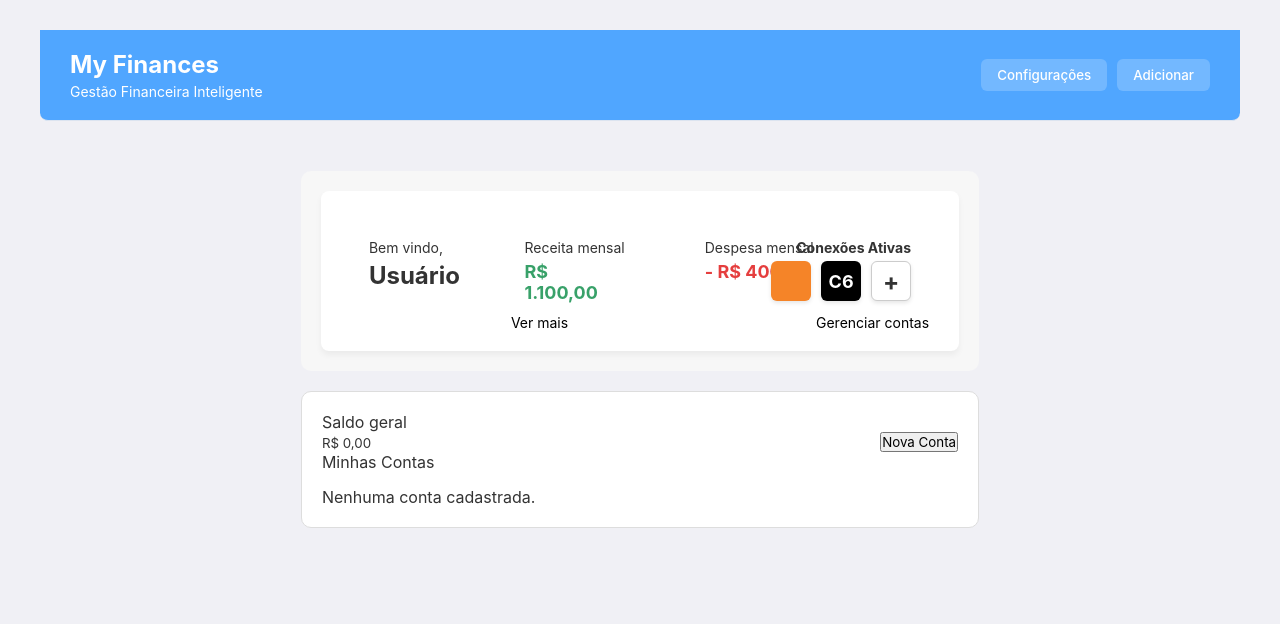
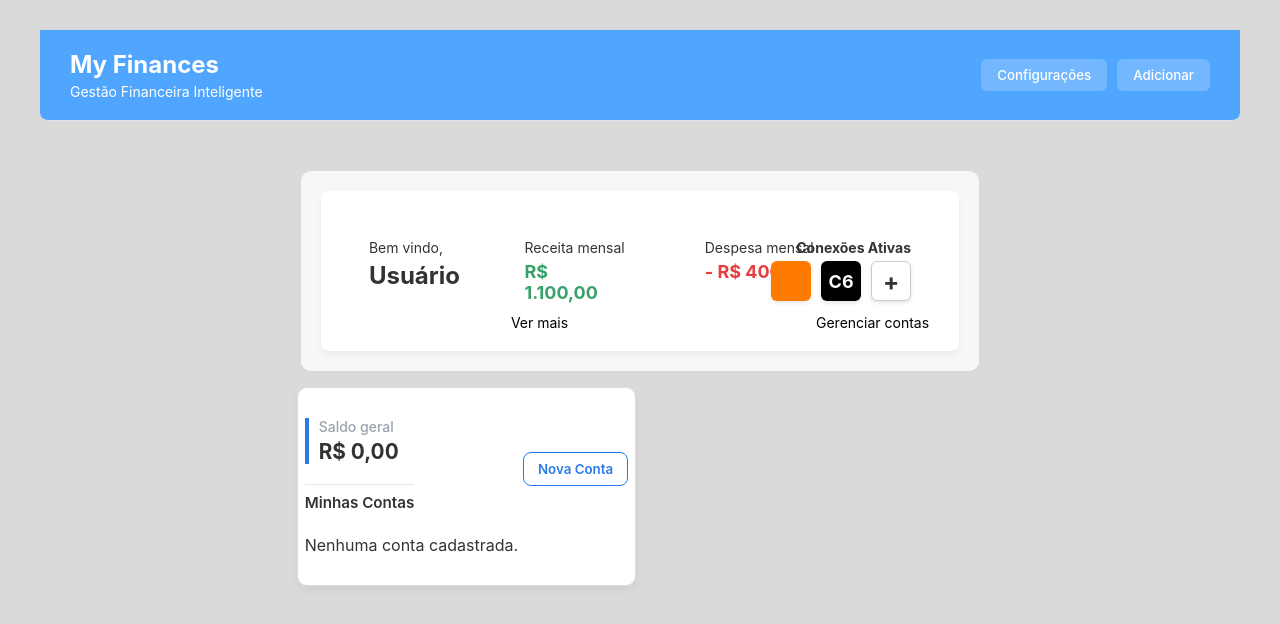
Before and after one commit to andre8756/cedup, a React (Vite) app in the folder Front-End/: page / in a window 1280 px wide. Shown: the top 624 px of the page. Built offline with nearby package versions, Linux system fonts and the light colour scheme.

Commit message:
Update Conta.css

```diff
--- a/Front-End/src/pages/Conta/Conta.css
+++ b/Front-End/src/pages/Conta/Conta.css
@@ -7,7 +7,7 @@
 }
 
 body {
-  background-color: #f0f0f5;
+  background-color: #dadada;
   color: #333;
 }
 
@@ -191,44 +191,222 @@ body {
 /* Accounts */
 .accounts {
   background-color: #fff;
-  padding: 20px;
+  max-width: 600px;
+  padding: 100px ;
   border-radius: 10px;
   border: 1px solid #ddd;
 }
 
+
+.accounts button{
+  border: 1px solid #ccc;
+  padding: 8px 16px;
+  border-radius: 6px;
+  background-color: #fff;
+}
+
+.Saldo-geral p {
+  color: #9ca3af;
+  font-weight: 500;
+  margin-bottom: 4px;
+}
+
+.saldo-geral h3 {
+  color: #000;
+  font-size: 22px;
+  font-weight: 700;
+  margin: 5px 0 0 0;
+}
+
+.saldo-geral::after {
+  content: "";
+  display: block;
+  margin-top: 10px;
+  border-bottom: 1px solid #ddd; /* linha divisória */
+}
+
+.saldo-geral {
+  background-color: #fff;
+  border-radius: 10px;
+  padding: 20px 25px;
+  box-shadow: 0 2px 6px rgba(0, 0, 0, 0.05);
+  font-family: Arial, sans-serif;
+  position: relative;
+  border-left: 4px solid #2c7be5; /* barrinha azul */
+}
+
+.section-title {
+  font-weight: 600;
+  font-size: 0.95rem;
+  color: #333;
+  margin-top: 10px;
+  margin-bottom: 10px;
+  display: block;
+  border-top: 1px solid #e5e7eb;
+  padding-top: 8px;
+}
+
+.accounts {
+  background-color: #fff;
+  max-width: 50%;
+  padding: 30px 1%;
+  border-radius: 10px;
+  border: 1px solid #ddd;
+  box-shadow: 0 4px 8px rgba(0, 0, 0, 0.05);
+  margin: -4px;
+  display: flex;
+  flex-direction: column;
+  gap: 15px;
+}
+
+/* Cabeçalho da seção */
 .accounts-header {
   display: flex;
   justify-content: space-between;
   align-items: center;
-  margin-bottom: 15px;
 }
 
+.left-side {
+  display: flex;
+  flex-direction: column;
+}
+
+/* Bloco de saldo geral */
+.Saldo-geral {
+  border-left: 4px solid #2c7be5;
+  padding-left: 10px;
+  margin-bottom: 10px;
+}
+
+.Saldo-geral p {
+  color: #9ca3af;
+  font-weight: 500;
+  font-size: 14px;
+  margin-bottom: 4px;
+}
+
+.Saldo-geral h3 {
+  color: #000;
+  font-size: 22px;
+  font-weight: 700;
+  margin: 0;
+}
+
+/* Botão de adicionar conta */
+.accounts-header button {
+  border: 1px solid #2c7be5;
+  background-color: #fff;
+  color: #2c7be5;
+  font-weight: 600;
+  padding: 8px 14px;
+  border-radius: 8px;
+  cursor: pointer;
+  transition: all 0.2s ease-in-out;
+}
+
+.accounts-header button:hover {
+  background-color: #2c7be5;
+  color: #fff;
+}
+
+/* Título das contas */
+.section-title {
+  font-weight: 600;
+  font-size: 0.95rem;
+  color: #333;
+  margin-top: 10px;
+  margin-bottom: 8px;
+  border-top: 1px solid #e5e7eb;
+  padding-top: 8px;
+}
+
+/* Cards de contas */
 .account-cards {
   display: flex;
   flex-direction: column;
   gap: 12px;
+  max-height: 320px; /* define altura máxima */
+  overflow-y: auto; /* adiciona scroll se tiver muitas contas */
+  padding-right: 5px;
 }
 
 .account-card {
+  background-color: #fff;
+  border-radius: 10px;
+  padding: 12px 16px;
+  display: flex;
+  align-items: center;
+  justify-content: space-between;
+  box-shadow: 0 2px 5px rgba(0,0,0,0.05);
+  transition: transform 0.2s, box-shadow 0.2s;
+}
+
+.account-card:hover {
+  transform: translateY(-2px);
+  box-shadow: 0 4px 10px rgba(0,0,0,0.08);
+}
+
+.account-info {
+  display: flex;
+  align-items: center;
+  gap: 10px;
+}
+
+.account-info strong {
+  font-weight: 600;
+  color: #111;
+}
+
+.account-card small {
+  display: block;
+  font-size: 0.8rem;
+  color: #0055ff;
+}
+
+/* Scroll estilizado */
+.account-cards::-webkit-scrollbar {
+  width: 6px;
+}
+
+.account-cards::-webkit-scrollbar-thumb {
+  background-color: #c5c5c5;
+  border-radius: 10px;
+}
+
+.account-cards::-webkit-scrollbar-thumb:hover {
+  background-color: #999;
+}
+
+
+
+.icon-orange { background-color: #ff7a00; }
+.icon-black { background-color: #000; }
+.icon-blue  { background-color: #007bff; }
+
+.available-balance {
+  font-weight: 700;
+  color: #111;
+}
+
+.saldo-total {
   display: flex;
   justify-content: space-between;
   align-items: center;
-  background-color: #f9f9fc;
+  margin-top: 20px;
+  background: #fff;
+  border-radius: 12px;
   padding: 12px 16px;
-  border-radius: 8px;
-  border: 1px solid #e0e0e5;
+  box-shadow: 0 2px 5px rgba(0,0,0,0.05);
 }
 
-.account-info strong {
-  display: block;
-  font-weight: 600;
-  margin-bottom: 4px;
+.saldo-total strong {
+  color: #111;
 }
 
-.account-info small {
-  display: block;
-  color: #555;
-  font-size: 13px;
+.saldo-total small {
+  font-weight: 600;
+  color: #111;
+  font: bold;
 }
 
 .menu-dots {
@@ -236,9 +414,9 @@ body {
   cursor: pointer;
 }
 
-.available-label {
-  font-size: 12px;
-  color: #888;
+.Saldo-geral small{
+  font-weight: 700;
+  font-size: 1.3rem;
 }
 
 .available-balance {
```
